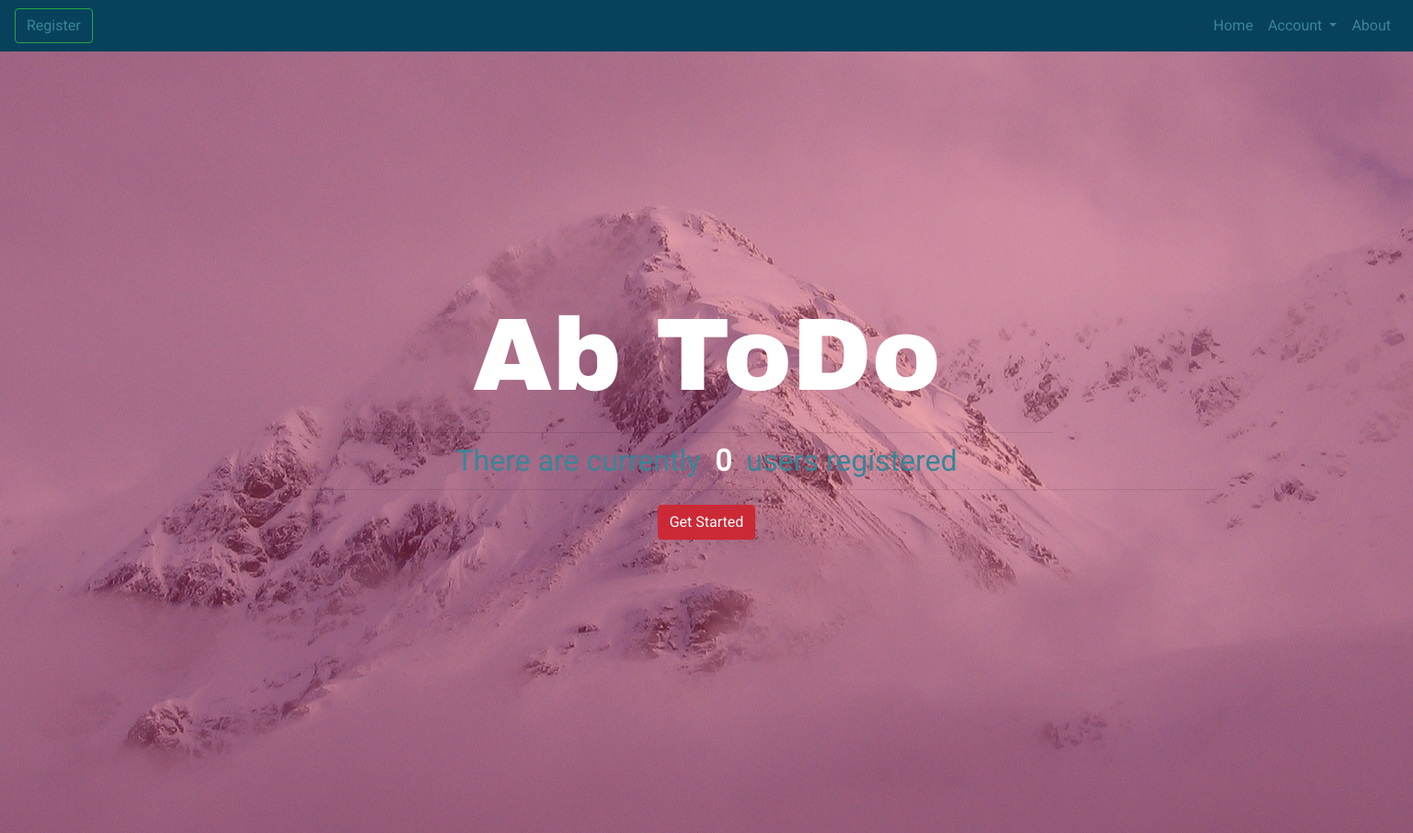
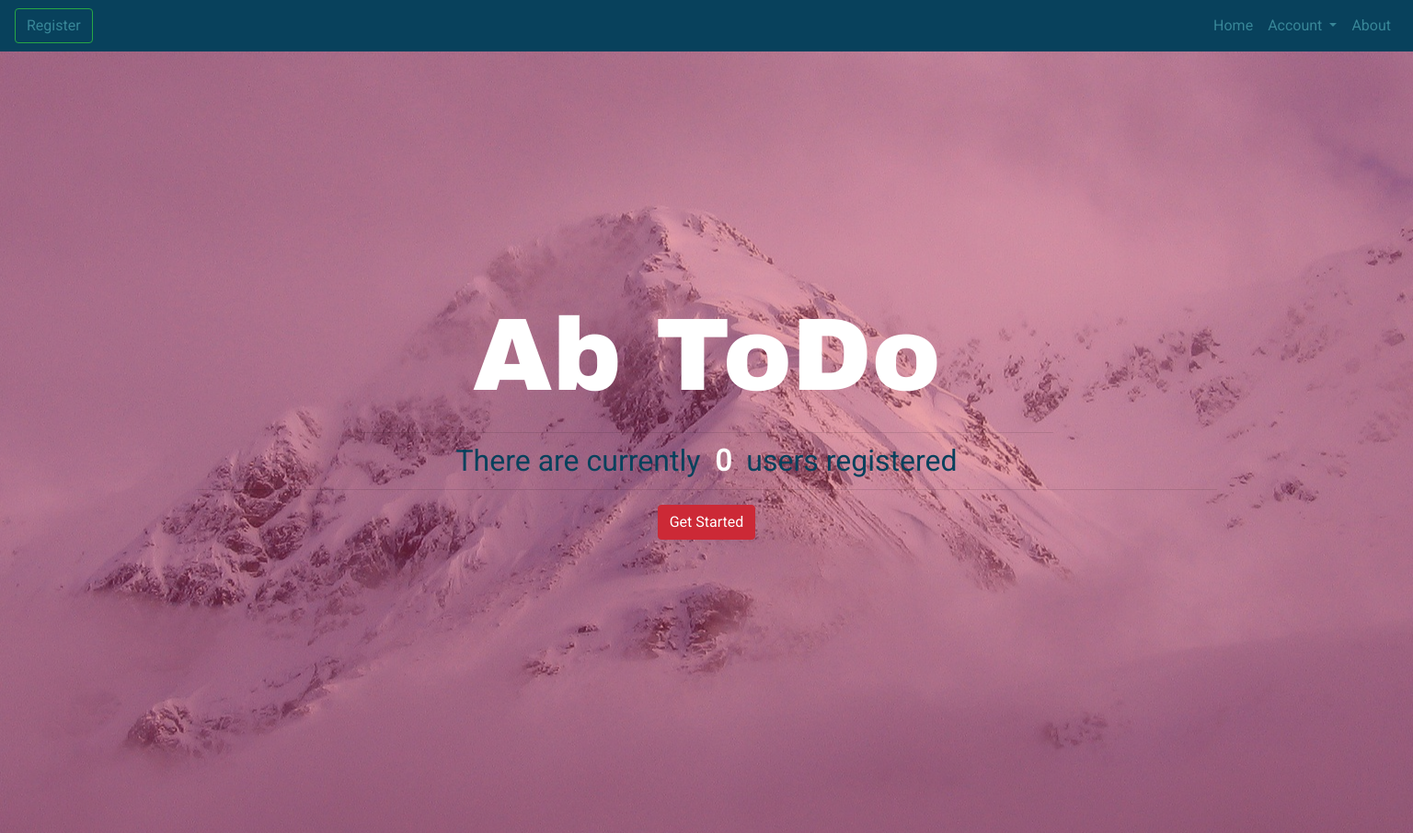
Before and after one commit to SandyAbdullahi/django-todo, a Django app: page / in a window 1536 px wide. Shown: the top 906 px of the page at 92% size. Run offline with Django 3.2, Linux system fonts and the light colour scheme; parts of the project's set-up code (start-up, migrations or seed data) failed here and were passed over; some libraries are stand-ins or nearby versions.

Commit message:
add media query for bigger devices

```diff
--- a/static/css/styles.css
+++ b/static/css/styles.css
@@ -166,10 +166,17 @@ a {
     }
 
     .landing .content {
+        padding: 20rem 0rem;
+    }
+}
+
+
+
+@media (min-width: 1366px) {
+    .landing .content {
         padding: 9rem 0rem;
     }
 }
-
 
 @media (min-width: 1400px) {
     .landing {
@@ -180,4 +187,8 @@ a {
         padding: 20rem 0rem;
         background-color: #cc293670;
     }
+
+    .landing p {
+       color: #08415C;
+    }
 }
```
